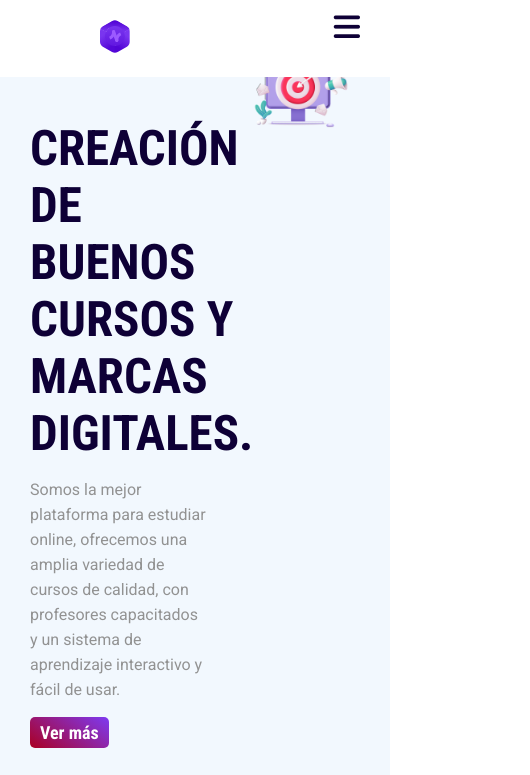
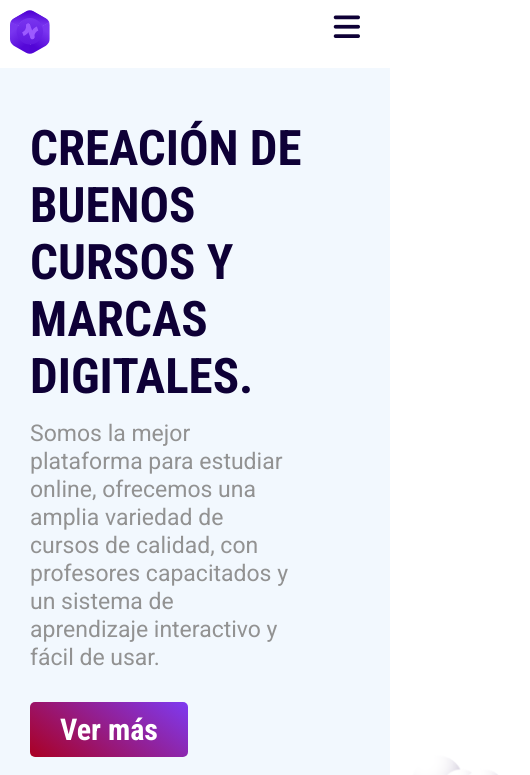
Before and after one commit to Piervil/sitioelearning, a plain HTML site: page index.html in a window 390 px wide. Shown: the top 775 px of the page, 530 px wide, since content can reach past the window. Drawn offline with Linux system fonts and the light colour scheme.

Commit message:
la version desktop esta lista5

```diff
--- a/css/styles.css
+++ b/css/styles.css
@@ -35,7 +35,7 @@ img {
   display: flex;
   justify-content: space-between;
   align-items: center;
-  padding: .4rem 10rem;
+  padding: .4rem 8rem;
   width: 100%;
   position: fixed;
   top: 0;
@@ -49,7 +49,7 @@ img {
 
 .navbar {
   display: flex;
-  justify-content: space-between;
+  /* justify-content: space-between; */
   align-items: center;
   gap: 2rem;
   padding: 0 8rem;
@@ -436,7 +436,7 @@ summary::before {
 .contacto__form .btn {
   padding: 0 1rem;
   font-family: var(--font-head);
-  font-size: 1.6rem;
+  font-size: 2rem;
   background-color: var(--background-color);
   border-radius: .7rem;
   border: none;
@@ -462,7 +462,7 @@ footer {
   justify-content: space-between;
 }
 
-@media screen and (max-width: 820px) {
+@media screen and (max-width: 920px) {
   .toggle__menu {
     display: block;
     font-size: 30px;
@@ -499,15 +499,34 @@ footer {
   }
 
   #check:checked ~ ul {
+    display: block;
     left: 0;
     transition: all .5s;
   }
   /* HEAD */
   .main__header {
-    padding: 2rem 10rem;
+    padding: 1rem;
   }
 
-  .logo {
-    width: 5rem;
+  /* HERO */
+  .hero__flex{
+    flex-direction: column;
+  }
+
+  .hero__text p {
+    width: 80%;
+    font-size: 2.3rem;
+    line-height: 2.8rem;
+    margin-bottom: 20px;
+  }
+
+  .hero__text a {
+    font-size: 3rem;
+    padding: 1rem 3rem;
+  }
+
+  .hero__picture {
+    width: 500px;
+    margin: auto;
   }
 }
--- a/index.html
+++ b/index.html
@@ -258,7 +258,7 @@
               <input class="btn" type="submit" value=" Enviar">
             </form>
             <div class="contacto__maps">
-              <iframe src="https://www.google.com/maps/embed?pb=!1m18!1m12!1m3!1d43014.60554344876!2d-122.39290804688075!3d47.63754365701631!2m3!1f0!2f0!3f0!3m2!1i1024!2i768!4f13.1!3m3!1m2!1s0x5490156ba01b4e4b%3A0xde5bdfe9498e9df5!2sQueen%20Anne%2C%20Seattle%2C%20Washington%2C%20EE.%20UU.!5e0!3m2!1ses-419!2scl!4v1674328213298!5m2!1ses-419!2scl" width="400" height="300" style="border:0;" allowfullscreen="" loading="lazy" referrerpolicy="no-referrer-when-downgrade"></iframe>
+              <iframe src="https://www.google.com/maps/embed?pb=!1m18!1m12!1m3!1d43014.60554344876!2d-122.39290804688075!3d47.63754365701631!2m3!1f0!2f0!3f0!3m2!1i1024!2i768!4f13.1!3m3!1m2!1s0x5490156ba01b4e4b%3A0xde5bdfe9498e9df5!2sQueen%20Anne%2C%20Seattle%2C%20Washington%2C%20EE.%20UU.!5e0!3m2!1ses-419!2scl!4v1674328213298!5m2!1ses-419!2scl" width="310" height="300" style="border:0;" allowfullscreen="" loading="lazy" referrerpolicy="no-referrer-when-downgrade"></iframe>
             </div>
             <div class="contacto__info">
               <h3>Ponerse en contacto</h3>
```
